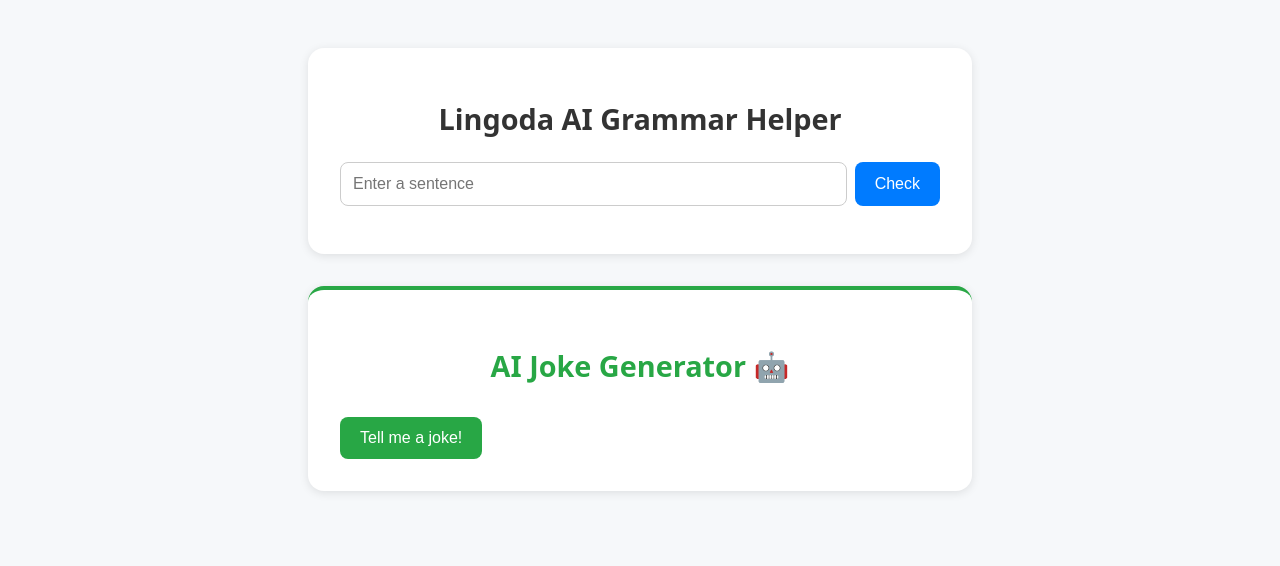
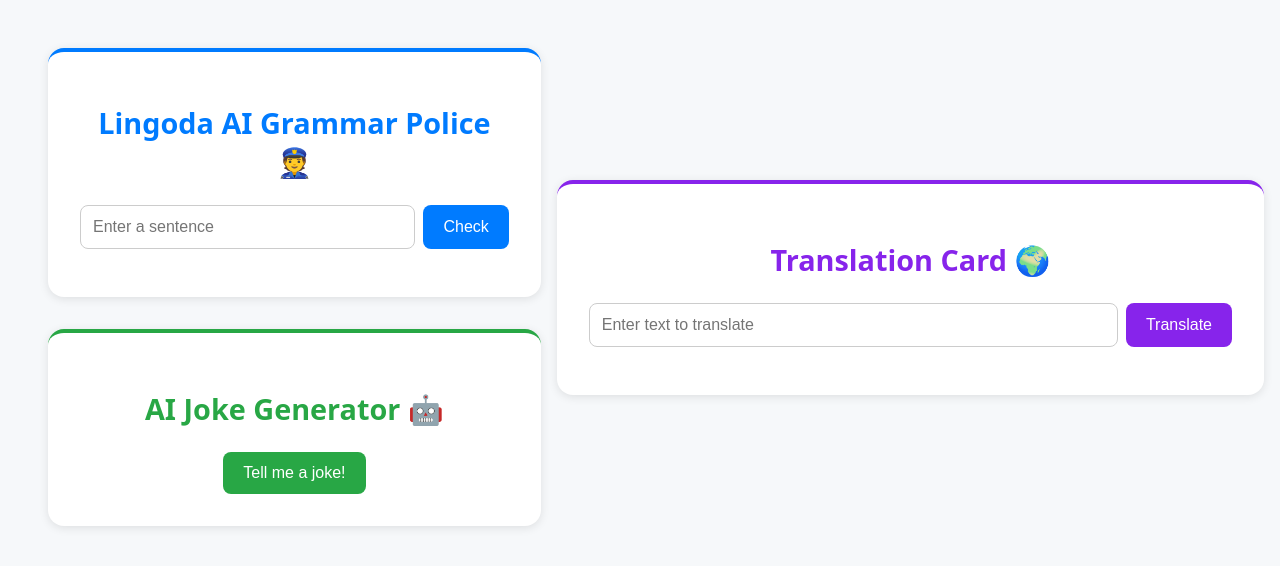
Before and after one commit to unusualkid/chat-gpt, a React (Create React App) app in the folder frontend/: page / in a window 1280 px wide. Shown: the top 566 px of the page. Built offline with nearby package versions, Linux system fonts and the light colour scheme.

Commit message:
update styling. add new translation card

```diff
--- a/frontend/src/App.css
+++ b/frontend/src/App.css
@@ -9,20 +9,39 @@ body {
 
 .app-container {
   display: flex;
-  flex-direction: column;
+  justify-content: space-around;
   align-items: center;
-  padding: 3rem;
-  min-height: 100vh;
-  gap: 2rem;
+  gap: 7rem;
+  padding: 3rem 3rem;
+  flex-wrap: wrap;
 }
 
+/* Left column with Grammar + Joke stacked */
+.left-column {
+  display: flex;
+  flex-direction: column;
+  gap: 2rem;
+  flex: 1;
+  min-width: 340px;
+}
+
+/* Right column (Translation Card) */
+.right-column {
+  display: flex;
+  flex-direction: column;
+  justify-content: center;
+  align-items: center;
+  flex: 1.5; /* make translation side slightly wider */
+  min-width: 400px;
+}
+
+/* --- Card styling --- */
 .app-card {
   background-color: white;
   border-radius: 16px;
   box-shadow: 0 2px 10px rgba(0, 0, 0, 0.1);
   padding: 2rem;
   width: 100%;
-  max-width: 600px;
   transition: transform 0.2s ease, box-shadow 0.2s ease;
 }
 
@@ -31,6 +50,7 @@ body {
   box-shadow: 0 4px 14px rgba(0, 0, 0, 0.15);
 }
 
+/* Titles */
 .app-title {
   font-size: 1.8rem;
   text-align: center;
@@ -38,6 +58,7 @@ body {
   color: #333;
 }
 
+/* Forms */
 .app-form {
   display: flex;
   gap: 0.5rem;
@@ -72,15 +93,7 @@ body {
   cursor: not-allowed;
 }
 
-.app-button-green {
-  background-color: #28a745;
-  margin-top: 0.5rem;
-}
-
-.app-button-green:hover {
-  background-color: #1e7e34;
-}
-
+/* Loading states */
 .loading {
   text-align: center;
   color: #666;
@@ -88,12 +101,20 @@ body {
   font-style: italic;
 }
 
+/* Result + Joke boxes */
 .result-box {
   margin-top: 1rem;
   padding: 1rem;
   background-color: #f1f8ff;
   border-radius: 8px;
   border: 1px solid #d0e7ff;
+}
+
+.joke-button-container {
+  display: flex;
+  justify-content: center;
+  align-items: center;
+  margin-top: 0.5rem;
 }
 
 .joke-box {
@@ -107,6 +128,32 @@ body {
   border: 1px solid #f0e0b2;
 }
 
+/* Buttons for specific cards */
+.app-button-green {
+  background-color: #28a745;
+}
+
+.app-button-green:hover {
+  background-color: #1e7e34;
+}
+
+.app-button-purple {
+  background-color: #8724eb;
+}
+
+.app-button-purple:hover {
+  background-color: #6619b5;
+}
+
+/* Top borders for color accent */
+.app-card-grammar {
+  border-top: 4px solid #007bff;
+}
+
+.app-card-grammar .app-title {
+  color: #007bff;
+}
+
 .app-card-joke {
   border-top: 4px solid #28a745;
 }
@@ -114,3 +161,52 @@ body {
 .app-card-joke .app-title {
   color: #28a745;
 }
+
+.app-card-translation {
+  border-top: 4px solid #8724eb;
+}
+
+.app-card-translation .app-title {
+  color: #8724eb;
+}
+
+/* Translation list styling */
+.translation-result {
+  margin-top: 1rem;
+  text-align: left;
+}
+
+.translation-block {
+  background-color: #fdfdfd;
+  padding: 0.75rem;
+  border-radius: 8px;
+  margin-bottom: 1rem;
+  border: 1px solid #eee;
+  box-shadow: 0 1px 4px rgba(0, 0, 0, 0.05);
+}
+
+.translation-block h4 {
+  margin-bottom: 0.25rem;
+  color: #333;
+}
+
+.translation-block ul {
+  margin-top: 0.5rem;
+  padding-left: 1.2rem;
+}
+
+.translation-block li {
+  margin-bottom: 0.25rem;
+}
+
+/* --- Responsive layout --- */
+@media (max-width: 900px) {
+  .app-container {
+    grid-template-columns: 1fr;
+  }
+
+  .left-column,
+  .right-column {
+    width: 100%;
+  }
+}
--- a/frontend/src/App.js
+++ b/frontend/src/App.js
@@ -3,16 +3,19 @@ import "./App.css";
 
 function App() {
   const [input, setInput] = useState("");
-  const [result, setResult] = useState(null);
+  const [correction, setCorrection] = useState(null);
   const [explanation, setExplanation] = useState(null);
   const [joke, setJoke] = useState(null);
   const [loading, setLoading] = useState(false);
   const [loadingJoke, setLoadingJoke] = useState(false);
+  const [translationInput, setTranslationInput] = useState("");
+  const [translations, setTranslations] = useState(null);
+  const [error, setError] = useState(null);
 
-  async function handleSubmit(e) {
+  async function handleGrammarSubmit(e) {
     e.preventDefault();
     setLoading(true);
-    setResult(null);
+    setCorrection(null);
     setExplanation(null);
 
     try {
@@ -22,17 +25,17 @@ function App() {
         body: JSON.stringify({ text: input }),
       });
       const data = await res.json();
-      setResult(data.correction);
+      setCorrection(data.correction);
       setExplanation(data.explanation);
     } catch (error) {
       console.error("Error:", error);
-      setResult("An error occurred.");
+      setCorrection("An error occurred.");
     } finally {
       setLoading(false);
     }
   }
 
-  async function handleJoke() {
+  async function handleJokeSubmit() {
     setLoadingJoke(true);
     setJoke(null);
 
@@ -49,12 +52,37 @@ function App() {
     }
   }
 
+  async function handleTranslateSubmit(e) {
+    e.preventDefault();
+    setLoading(true);
+    setError(null);
+    setTranslations(null);
+
+    try {
+      const res = await fetch("http://localhost:8080/translate", {
+        method: "POST",
+        headers: { "Content-Type": "application/json" },
+        body: JSON.stringify({ text: input }),
+      });
+
+      if (!res.ok) throw new Error("Server error");
+      const data = await res.json();
+      setTranslations(data);
+    } catch (err) {
+      console.error(err);
+      setError("Failed to fetch translations.");
+    } finally {
+      setLoading(false);
+    }
+  }
+
   return (
     <div className="app-container">
-      {/* --- Grammar Card --- */}
-      <div className="app-card">
-        <h1 className="app-title">Lingoda AI Grammar Helper</h1>
-        <form onSubmit={handleSubmit} className="app-form">
+      <div className="left-column">
+        {/* Grammar Card */}
+        <div className="app-card app-card-grammar">
+          <h1 className="app-title">Lingoda AI Grammar Police 👮</h1>
+          <form onSubmit={handleGrammarSubmit} className="app-form">
             <input
               value={input}
               onChange={(e) => setInput(e.target.value)}
@@ -68,10 +96,10 @@ function App() {
 
           {loading && <div className="loading">⏳ Checking grammar...</div>}
 
-        {result && (
+          {correction && (
             <div className="result-box">
               <p>
-              <b>✅ Corrected:</b> {result}
+                <b>✅ Corrected:</b> {correction}
               </p>
               <p>
                 <b>💬 Explanation:</b> {explanation}
@@ -80,23 +108,72 @@ function App() {
           )}
         </div>
 
-      {/* --- Joke Card --- */}
+        {/* Joke Card */}
         <div className="app-card app-card-joke">
           <h2 className="app-title">AI Joke Generator 🤖</h2>
 
+          <div className="joke-button-container">
             <button
-          onClick={handleJoke}
+              onClick={handleJokeSubmit}
               className="app-button app-button-green"
               disabled={loadingJoke}
             >
               {loadingJoke ? "Loading joke..." : "Tell me a joke!"}
             </button>
+          </div>
 
           {loadingJoke && <div className="loading">🎭 Fetching a joke...</div>}
 
           {joke && <div className="joke-box">{joke}</div>}
         </div>
       </div>
+
+      {/* --- RIGHT COLUMN --- */}
+      <div className="right-column">
+        {/* Translation Card */}
+        <div className="app-card app-card-translation">
+          <h2 className="app-title">Translation Card 🌍</h2>
+          <form onSubmit={handleTranslateSubmit} className="app-form">
+            <input
+              type="text"
+              value={translationInput}
+              onChange={(e) => setTranslationInput(e.target.value)}
+              placeholder="Enter text to translate"
+              className="app-input"
+            />
+            <button
+              type="submit"
+              className="app-button app-button-purple"
+              disabled={loading}
+            >
+              {loading ? "Translating..." : "Translate"}
+            </button>
+          </form>
+
+          {error && <p style={{ color: "red" }}>{error}</p>}
+
+          {translations && (
+            <div className="translation-result">
+              {Object.entries(translations).map(([code, item]) => (
+                <div key={code} className="translation-block">
+                  <h4>
+                    {item.language} ({code.toUpperCase()})
+                  </h4>
+                  <p>
+                    <strong>Translation:</strong> {item.translation}
+                  </p>
+                  <ul>
+                    {item.examples.map((ex, idx) => (
+                      <li key={idx}>{ex}</li>
+                    ))}
+                  </ul>
+                </div>
+              ))}
+            </div>
+          )}
+        </div>
+      </div>
+    </div>
   );
 }
 
```
Lines whose indentation alone changed are shown as unchanged.
